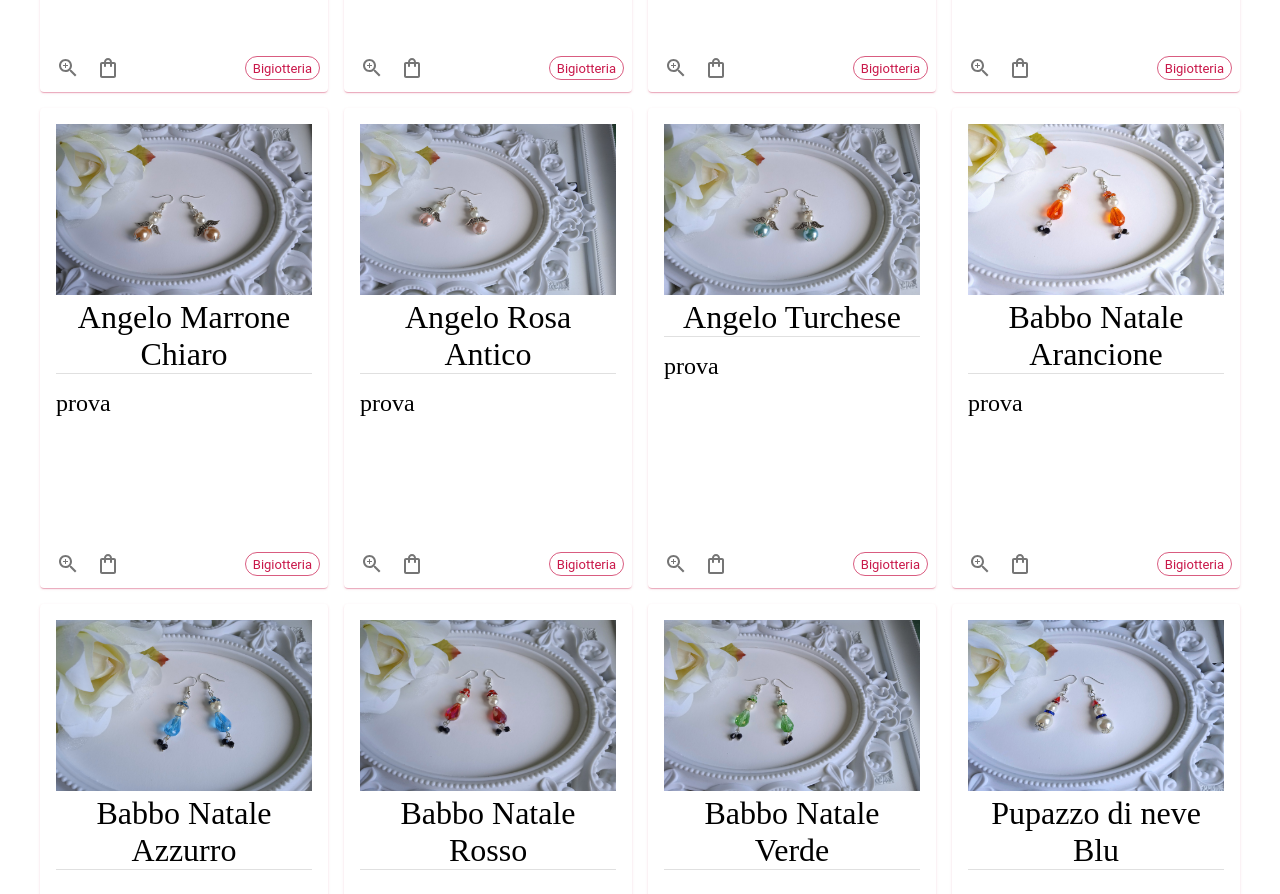
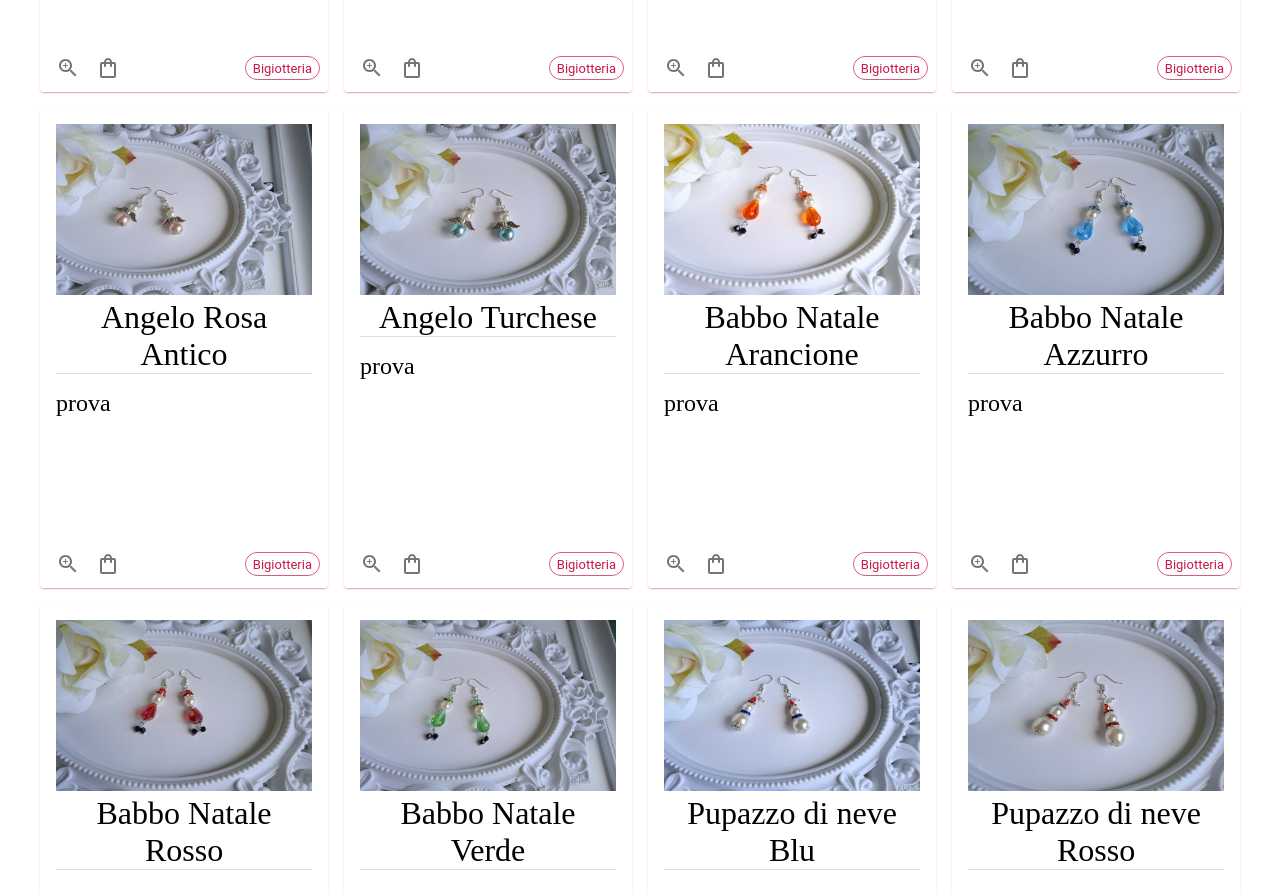
Before and after one commit to Tommaso4497/nodiin, a Next.js app: page /other in a window 1280 px wide. Shown: the part 1100-1994 px from the top of the page. Built offline with nearby package versions, Linux system fonts and the light colour scheme; a web font is replaced by a local one.

Commit message:
delete angelo marrone chiaro

```diff
--- a/utilsFunction/utilsFunction.js
+++ b/utilsFunction/utilsFunction.js
@@ -26,12 +26,10 @@ import collana21 from "../images/Collana021.jpg";
 import collana22 from "../images/Collana022.jpg";
 import collana23 from "../images/Collana023.jpg";
 
-/**/
 import angeloGrigioChiaro from "../images/other/angeloGrigioChiaro.jpeg"
 import angeloLilla from "../images/other/angeloLilla.jpeg"
 import angeloLillaChiaro from "../images/other/angeloLillaChiaro.jpeg"
 import angeloMarrone from "../images/other/angeloMarrone.jpeg"
-import angeloMarroneChiaro from "../images/other/angeloMarroneChiaro.jpeg"
 import angeloRosaAntico from "../images/other/angeloRosaAntico.jpeg"
 import angeloTurchese from "../images/other/angeloTurchese.jpeg"
 import babbonataleArancione from "../images/other/babbonataleArancione.jpeg"
@@ -120,15 +118,15 @@ const otherElements = [
     imZ: <Image src={angeloMarrone} placeholder="blur" />,
     category: "Bigiotteria",
   },
-  {
-    id: "4",
-    title: "Angelo Marrone Chiaro",
-    desc: "prova",
-    img: <Image src={angeloMarroneChiaro} width="300" height="250" placeholder="blur" />,
-    imG: <Image src={angeloMarroneChiaro} width="450" height="300" placeholder="blur" />,
-    imZ: <Image src={angeloMarroneChiaro} placeholder="blur" />,
-    category: "Bigiotteria",
-  },
+  // {
+  //   id: "4",
+  //   title: "Angelo Marrone Chiaro",
+  //   desc: "prova",
+  //   img: <Image src={angeloMarroneChiaro} width="300" height="250" placeholder="blur" />,
+  //   imG: <Image src={angeloMarroneChiaro} width="450" height="300" placeholder="blur" />,
+  //   imZ: <Image src={angeloMarroneChiaro} placeholder="blur" />,
+  //   category: "Bigiotteria",
+  // },
   {
     id: "5",
     title: "Angelo Rosa Antico",
```
Also changed, not shown: pages/other/other.module.css (indentation only).
